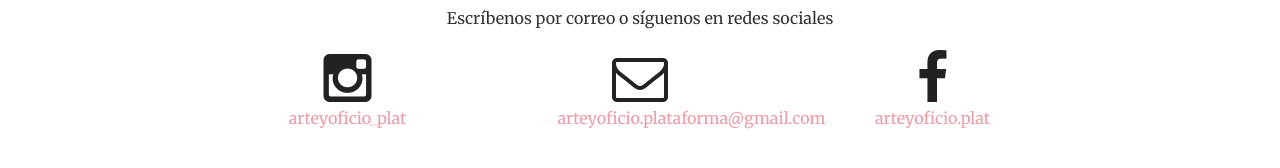
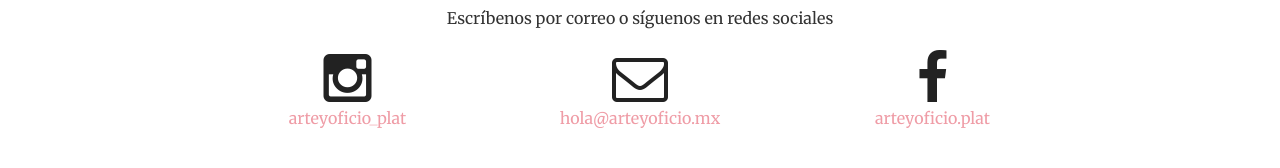
Before and after one commit to defvol/ayo, a Jekyll site: the page built from index.html, in a window 1280 px wide and 900 px high, scrolled down 1599 px. Shown: the part 650-818 px from the top of the window. Built offline with Jekyll 4.4.1, drawn with Linux system fonts in a browser that asks for light colours.

Commit message:
Update email

```diff
--- a/_config.yml
+++ b/_config.yml
@@ -1,6 +1,6 @@
 # Site settings
 title: Arte y Oficio Plataforma
-email: arteyoficio.plataforma@gmail.com
+email: hola@arteyoficio.mx
 description: >
   Arte y Oficio es un espacio que ofrece una extensión educativa para la Cultura y las Artes en Culiacán, Sinaloa. También gestiona proyectos culturales.
 baseurl: "" # the subpath of your site, e.g. /blog/
```
